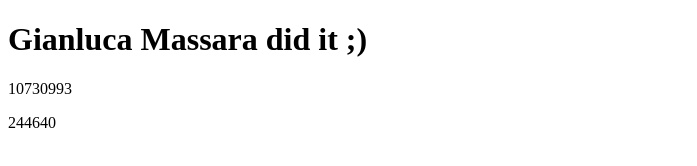
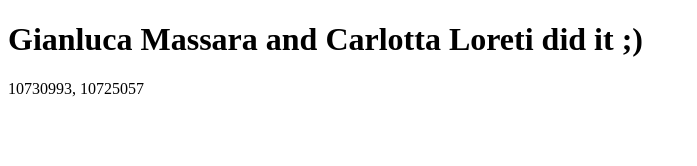
Before and after one commit to antilupovolante/antilupovolante.github.io, a plain HTML site: page index.html in a window 1280 px wide. Shown: the whole page, without its empty margins (0-697 px from the left). Drawn offline with Linux system fonts and the light colour scheme.

Commit message:
Update index.html

```diff
--- a/index.html
+++ b/index.html
@@ -4,8 +4,7 @@
     <title>My GitHub Pages Site</title>
 </head>
 <body>
-    <h1>Gianluca Massara did it ;)</h1>
-    <p>10730993</p>
-    <p>244640</p>
+    <h1>Gianluca Massara and Carlotta Loreti did it ;)</h1>
+    <p>10730993, 10725057</p>
 </body>
 </html>
```
